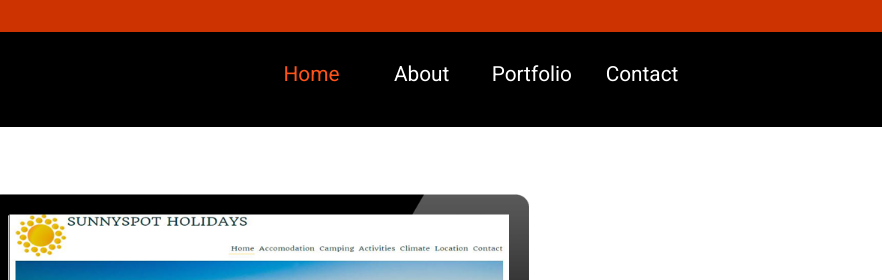
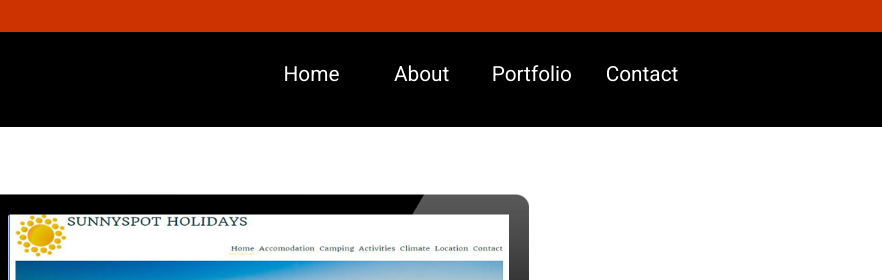
Before and after one commit to darrylrusli2912/rusliwebdesign.github.io, a plain HTML site: page sunnySpot.html in a window 1280 px wide. Shown: the top 280 px of the page, 398-1280 px from the left. Drawn offline with nearby package versions, Linux system fonts and the light colour scheme.

Commit message:
Update sunnySpot.html

```diff
--- a/sunnySpot.html
+++ b/sunnySpot.html
@@ -66,7 +66,7 @@
 					</div>
 					<nav id="menuDesktopNav">
 						<ul id="menuDesktopUl">
-							<li class="menuLi"><a class="menuA current" href="index.html">Home</a></li>
+							<li class="menuLi"><a class="menuA" href="index.html">Home</a></li>
 							<li class="menuLi"><a class="menuA" href="about.html">About</a></li>
 							<li class="menuLi"><a class="menuA" href="portfolio.html">Portfolio</a></li>
 							<li class="menuLi"><a class="menuA" href="contact.html">Contact</a></li>
```
